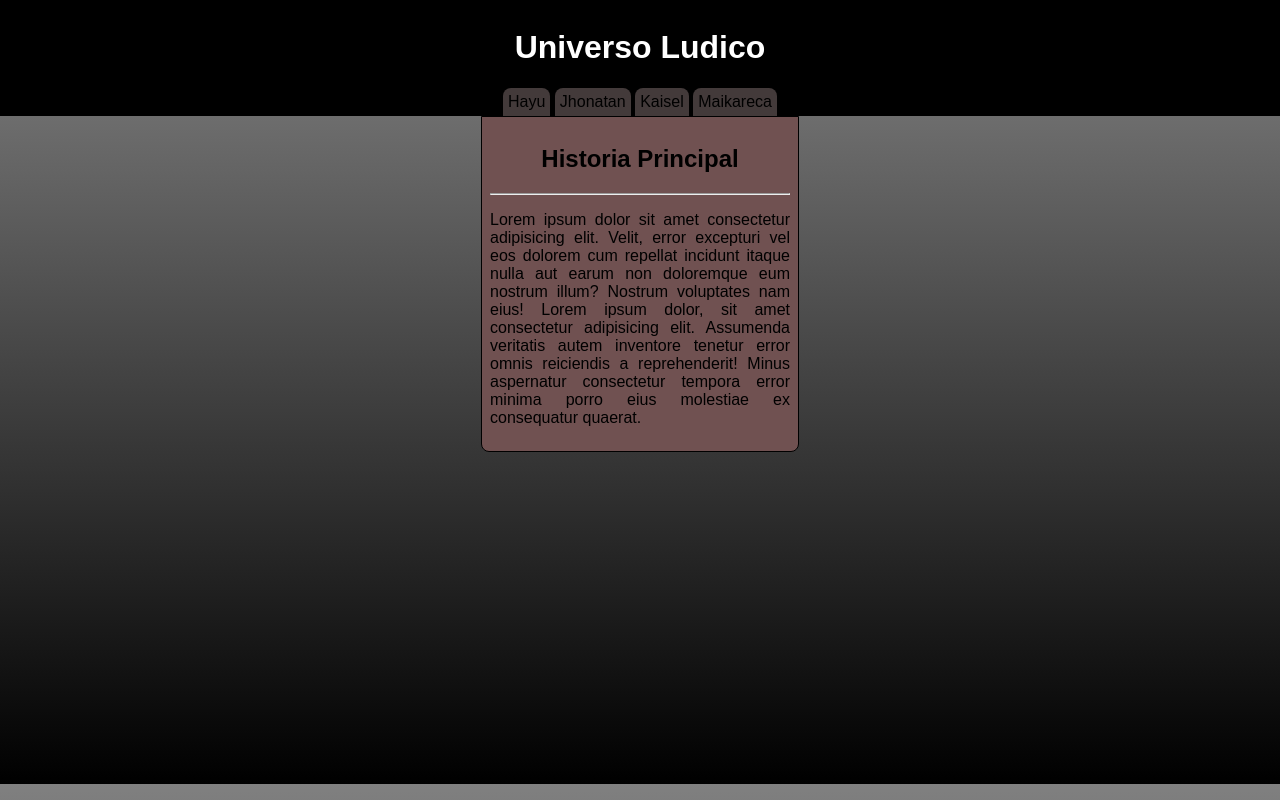
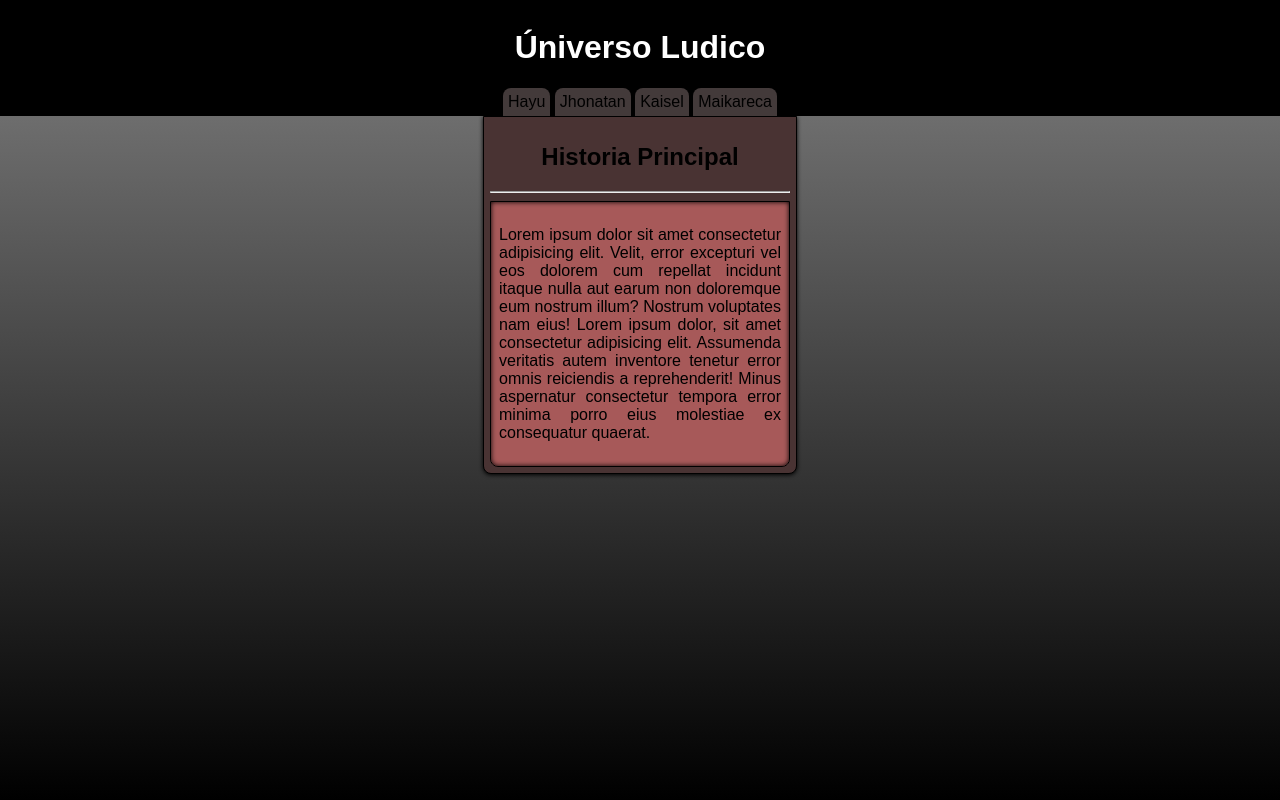
Before and after one commit to Tav1hh/Universo, a plain HTML site: page index.html in a window 1280 px wide. Drawn offline with Linux system fonts and the light colour scheme.

Commit message:
sombras e fundo

```diff
--- a/index.html
+++ b/index.html
@@ -7,7 +7,7 @@
     <title>Principal</title>
     <style>
         body{
-            height:98vh;
+            height:100vh;
             background-image: linear-gradient(to top, black, gray);
             margin: 0%;
             font-family: Arial, Helvetica, sans-serif;
@@ -32,22 +32,30 @@
             color: Black;
         }
         main{
+            box-shadow: 0px 1px 4px black;
             border: 1px solid black;
-            padding: 8px;
+            padding: 6px;
             border-radius: 0px 0px 8px 8px;
             text-align: center;
             width: 300px;
             margin: auto;
-            background-color: rgb(112, 81, 81);
+            background-color: rgb(73, 51, 51);
         }
         main p{
             text-align: justify;
+        }
+        section{
+            background-color: rgb(167, 89, 89);
+            border-radius: 0px 0px 8px 8px;
+            padding: 8px;
+            border: 1px solid black;
+            box-shadow: 0px 0px 5px black inset;
         }
     </style>
 </head>
 <body>
     <header>
-        <h1>Universo Ludico</h1>
+        <h1>Úniverso Ludico</h1>
         <p><a href="docs/Hayu.html">Hayu</a></p>
         <p><a href="docs/Jhonatan.html">Jhonatan</a></p>
         <p><a href="docs/Kaisel.html">Kaisel</a></p>
@@ -57,7 +65,9 @@
     <main>
         <h2>Historia Principal</h2>
         <hr>
-        <p>Lorem ipsum dolor sit amet consectetur adipisicing elit. Velit, error excepturi vel eos dolorem cum repellat incidunt itaque nulla aut earum non doloremque eum nostrum illum? Nostrum voluptates nam eius! Lorem ipsum dolor, sit amet consectetur adipisicing elit. Assumenda veritatis autem inventore tenetur error omnis reiciendis a reprehenderit! Minus aspernatur consectetur tempora error minima porro eius molestiae ex consequatur quaerat.</p>
+        <section>
+            <p>Lorem ipsum dolor sit amet consectetur adipisicing elit. Velit, error excepturi vel eos dolorem cum repellat incidunt itaque nulla aut earum non doloremque eum nostrum illum? Nostrum voluptates nam eius! Lorem ipsum dolor, sit amet consectetur adipisicing elit. Assumenda veritatis autem inventore tenetur error omnis reiciendis a reprehenderit! Minus aspernatur consectetur tempora error minima porro eius molestiae ex consequatur quaerat.</p>
+        </section>
     </main>
 </body>
 </html>
```
